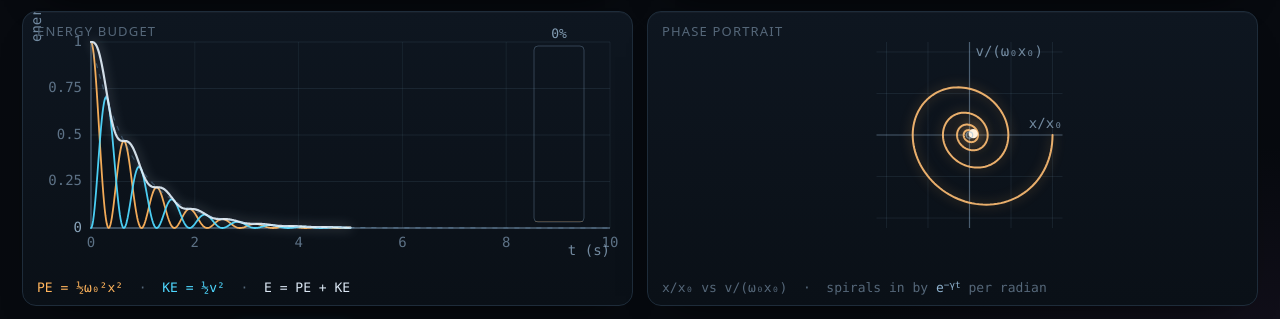
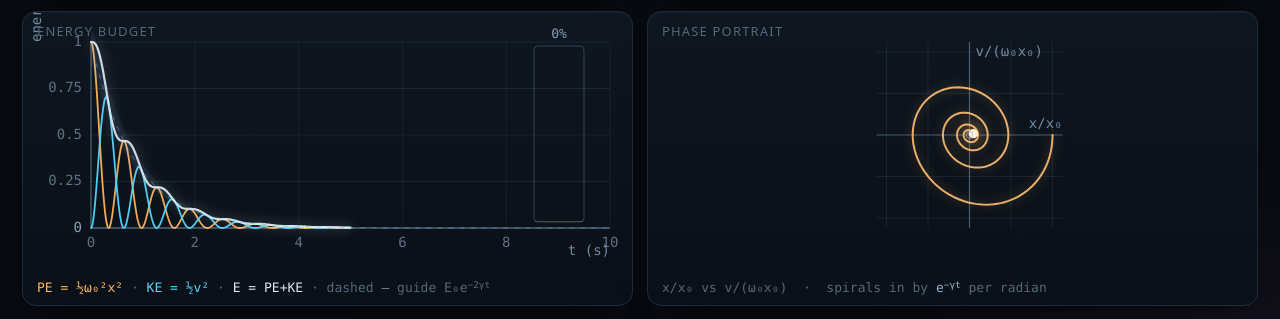
Before and after one commit to SangkaAnut/Underdamped-Oscillation-HTML, a plain HTML site: page index.html in a window 1280 px wide. Shown: the part 391-710 px from the top of the page. Drawn offline with Linux system fonts and the light colour scheme.

Commit message:
Add files via upload

```diff
--- a/index.html
+++ b/index.html
@@ -215,7 +215,7 @@
   <section class="panel">
     <div class="tag">energy budget</div>
     <canvas id="cE"></canvas>
-    <div class="note"><em style="color:#ffb45c">PE = ½ω₀²x²</em> &nbsp;·&nbsp; <em style="color:#4fd8ff">KE = ½v²</em> &nbsp;·&nbsp; <em style="color:#dbe7f4">E = PE + KE</em></div>
+    <div class="note"><em style="color:#ffb45c">PE = ½ω₀²x²</em> · <em style="color:#4fd8ff">KE = ½v²</em> · <em style="color:#dbe7f4">E = PE+KE</em><span class="opt"> · dashed <em>—</em> guide E₀e<sup>−2γt</sup></span></div>
   </section>
 
   <section class="panel">
@@ -873,11 +873,35 @@
       ctx.restore();
     }
 
-    /* E₀e^(−2γt) is exact only for the underdamped case, so draw it only there */
+    /* Energy guides for the oscillatory case.
+       E/E₀ is NOT simply e^(−2γt): writing E = E₀e^(−2γt)·μ(ω_d t) gives
+         μ(θ) = 1 + a sin2θ + 2a² sin²θ,   a = γ/ω_d,
+       so the true energy oscillates about the decaying guide and meets it only
+       at the peaks (θ = nπ), i.e. at t = nT_d.  The band drawn here is the exact
+       envelope of that oscillation, μ_min..μ_max = 1 + a² ∓ a√(1+a²). */
     if (P.showEnv && D.regime === 'under') {
+      const a  = D.g / Math.max(D.kappa, 1e-9);
+      const rt = Math.sqrt(1 + a * a);
+      const muMax = 1 + a * a + a * rt;
+      const muMin = 1 + a * a - a * rt;
+
       ctx.save();
+      /* exact envelope of the wobble */
+      ctx.fillStyle = 'rgba(120,170,210,0.075)';
+      ctx.beginPath();
+      for (let i = 0; i <= 200; i++) {
+        const t = (i / 200) * T;
+        ctx.lineTo(A.PX(t), A.PY(Math.min(1.06, muMax * Math.exp(-2 * D.g * t))));
+      }
+      for (let i = 200; i >= 0; i--) {
+        const t = (i / 200) * T;
+        ctx.lineTo(A.PX(t), A.PY(muMin * Math.exp(-2 * D.g * t)));
+      }
+      ctx.closePath(); ctx.fill();
+
+      /* the decaying guide the energy rides on */
       ctx.setLineDash([5, 6]);
-      ctx.strokeStyle = 'rgba(120,170,210,0.34)';
+      ctx.strokeStyle = 'rgba(120,170,210,0.40)';
       ctx.lineWidth = 1.2;
       ctx.beginPath();
       for (let i = 0; i <= 200; i++) {
```
Also changed, not shown: underdamped-oscillation.html (+27 -3 lines).
